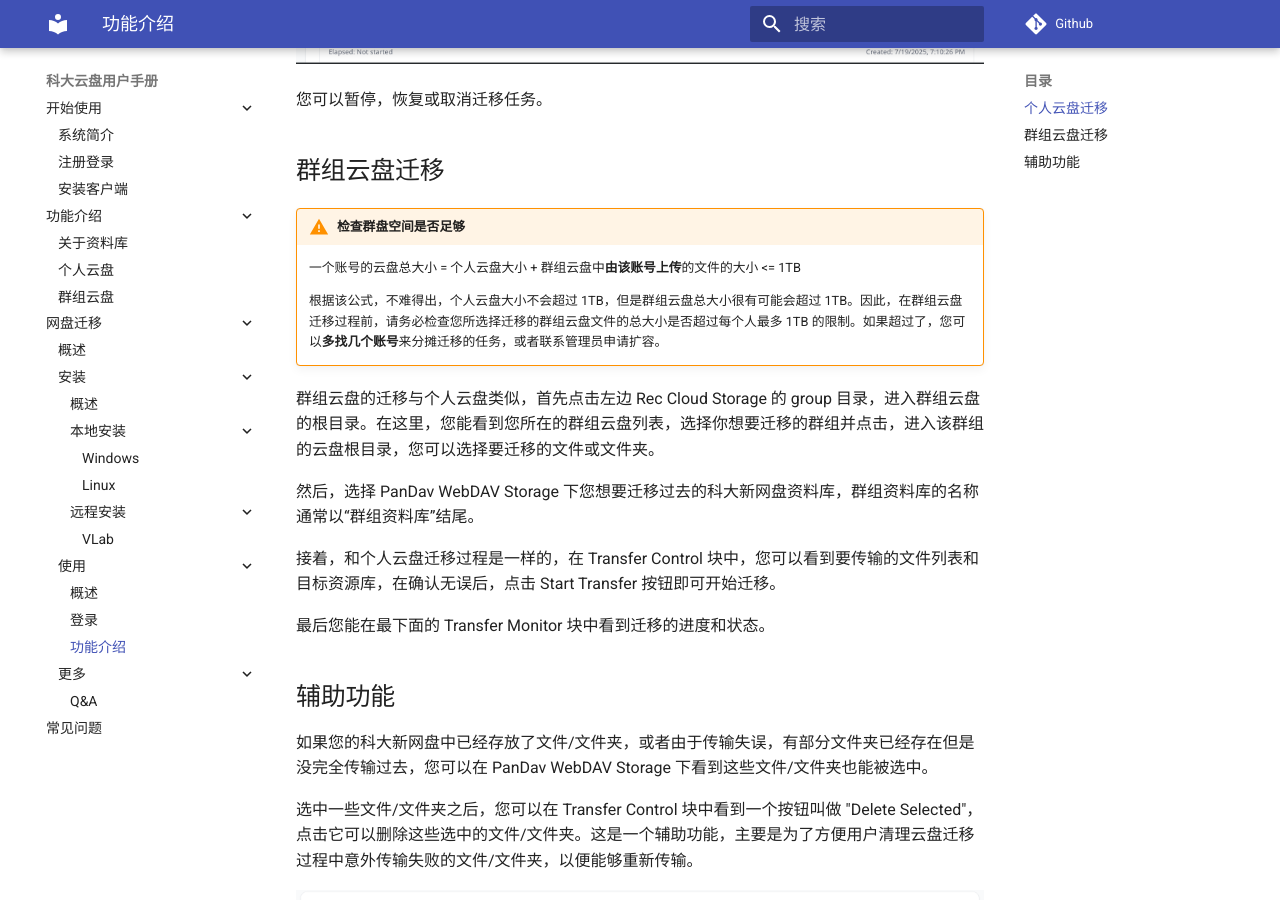
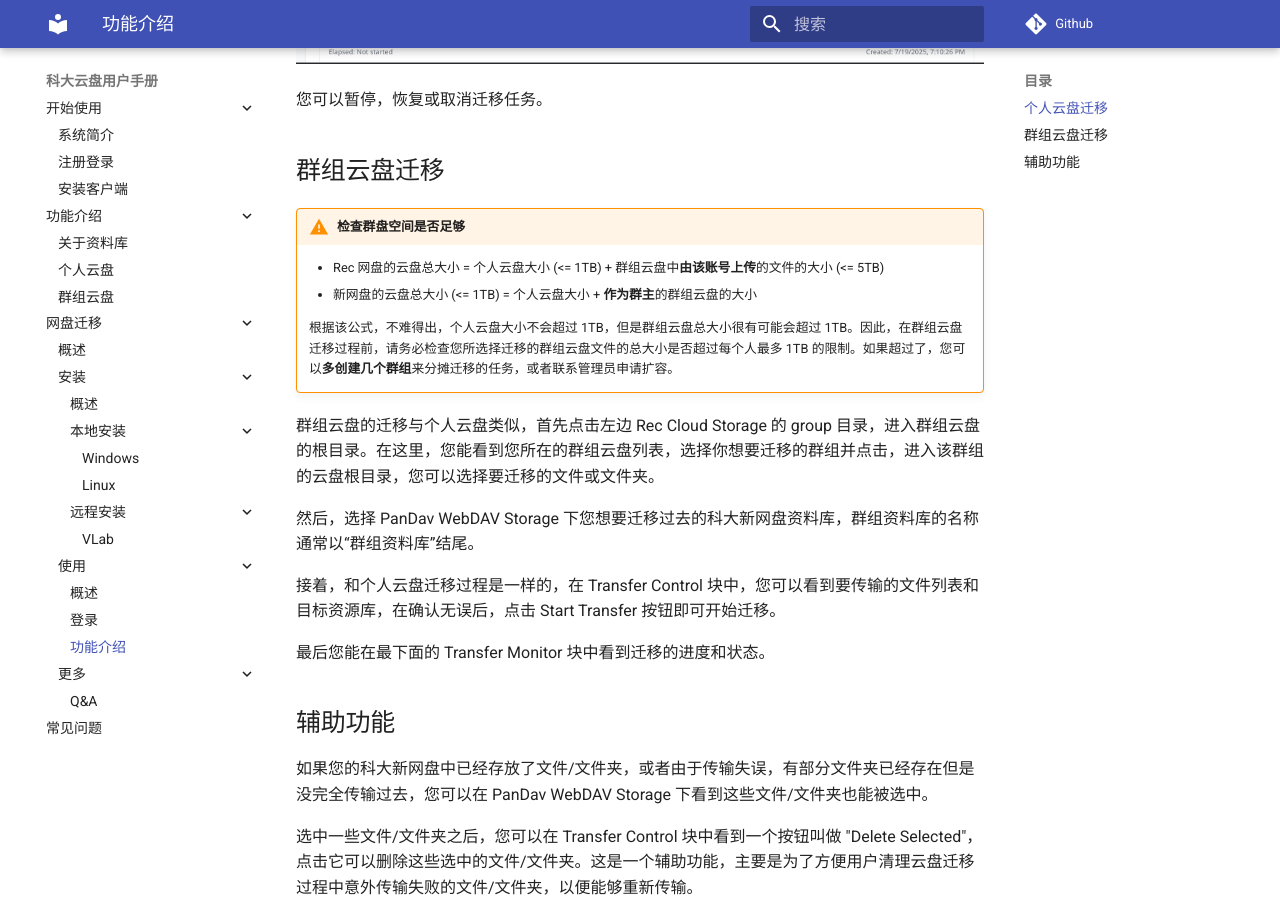
Before and after one commit to wf0229/pan_doc, an MkDocs documentation site: the page built from docs/transfer/user-guide/usage.md, in a window 1280 px wide and 900 px high, scrolled down 2600 px. Built offline with MkDocs 1.6.1 and Material for MkDocs 9.7.7, drawn with Linux system fonts in a browser that asks for light colours; comment, search, counter and statistics services are not loaded.

Commit message:
fix: correct explanation of group disk usage

```diff
--- a/docs/transfer/user-guide/usage.md
+++ b/docs/transfer/user-guide/usage.md
@@ -49,9 +49,10 @@
 
 !!! warning "检查群盘空间是否足够"
 
-    一个账号的云盘总大小 = 个人云盘大小 + 群组云盘中**由该账号上传**的文件的大小 <= 1TB
+    - Rec 网盘的云盘总大小 = 个人云盘大小 (<= 1TB) + 群组云盘中**由该账号上传**的文件的大小 (<= 5TB)
+    - 新网盘的云盘总大小 (<= 1TB) = 个人云盘大小 + **作为群主**的群组云盘的大小
 
-    根据该公式，不难得出，个人云盘大小不会超过 1TB，但是群组云盘总大小很有可能会超过 1TB。因此，在群组云盘迁移过程前，请务必检查您所选择迁移的群组云盘文件的总大小是否超过每个人最多 1TB 的限制。如果超过了，您可以**多找几个账号**来分摊迁移的任务，或者联系管理员申请扩容。
+    根据该公式，不难得出，个人云盘大小不会超过 1TB，但是群组云盘总大小很有可能会超过 1TB。因此，在群组云盘迁移过程前，请务必检查您所选择迁移的群组云盘文件的总大小是否超过每个人最多 1TB 的限制。如果超过了，您可以**多创建几个群组**来分摊迁移的任务，或者联系管理员申请扩容。
 
 群组云盘的迁移与个人云盘类似，首先点击左边 Rec Cloud Storage 的 group 目录，进入群组云盘的根目录。在这里，您能看到您所在的群组云盘列表，选择你想要迁移的群组并点击，进入该群组的云盘根目录，您可以选择要迁移的文件或文件夹。
 
```
